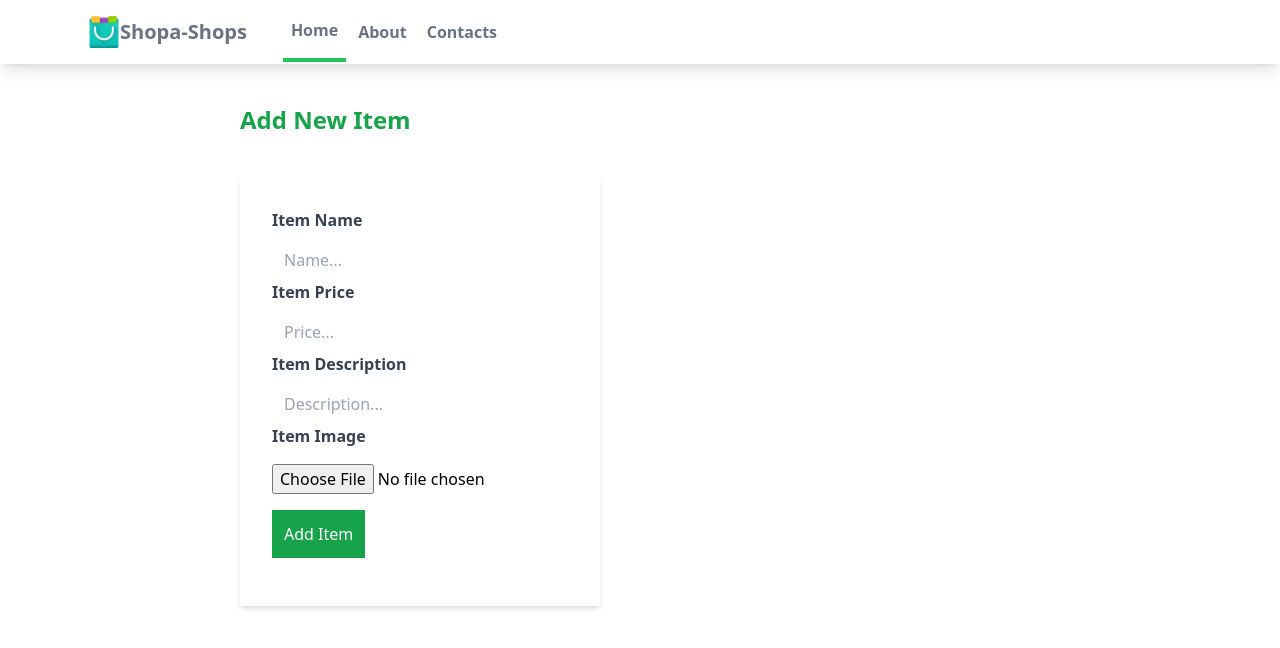
After one commit to yeemaae/django-shop, a Django app: page /myapp/additem/ in a window 1280 px wide. The commit adds this page. Shown: the top 648 px of the page. Run offline with Django 5.2, Linux system fonts and the light colour scheme.

Commit message:
created additem.html

```diff
--- a/mysite/myapp/static/myapp/styles.css
+++ b/mysite/myapp/static/myapp/styles.css
@@ -548,6 +548,10 @@ video {
   position: static;
 }
 
+.m-10 {
+  margin: 2.5rem;
+}
+
 .mx-auto {
   margin-left: auto;
   margin-right: auto;
@@ -555,6 +559,10 @@ video {
 
 .mb-2 {
   margin-bottom: 0.5rem;
+}
+
+.ml-10 {
+  margin-left: 2.5rem;
 }
 
 .mt-10 {
@@ -569,8 +577,20 @@ video {
   margin-top: 1.25rem;
 }
 
-.ml-10 {
-  margin-left: 2.5rem;
+.ml-\[200px\] {
+  margin-left: 200px;
+}
+
+.mb-4 {
+  margin-bottom: 1rem;
+}
+
+.mr-10 {
+  margin-right: 2.5rem;
+}
+
+.mt-4 {
+  margin-top: 1rem;
 }
 
 .block {
@@ -589,8 +609,16 @@ video {
   height: 2rem;
 }
 
-.h-\[400px\] {
-  height: 400px;
+.h-full {
+  height: 100%;
+}
+
+.w-1\/3 {
+  width: 33.333333%;
+}
+
+.w-2\/3 {
+  width: 66.666667%;
 }
 
 .w-8 {
@@ -599,18 +627,6 @@ video {
 
 .w-full {
   width: 100%;
-}
-
-.w-1\/2 {
-  width: 50%;
-}
-
-.w-1\/3 {
-  width: 33.333333%;
-}
-
-.w-2\/3 {
-  width: 66.666667%;
 }
 
 .max-w-6xl {
@@ -671,8 +687,17 @@ video {
   background-color: rgb(255 255 255 / var(--tw-bg-opacity));
 }
 
+.bg-green-600 {
+  --tw-bg-opacity: 1;
+  background-color: rgb(22 163 74 / var(--tw-bg-opacity));
+}
+
 .p-10 {
   padding: 2.5rem;
+}
+
+.p-3 {
+  padding: 0.75rem;
 }
 
 .px-2 {
@@ -685,14 +710,49 @@ video {
   padding-right: 1rem;
 }
 
+.px-6 {
+  padding-left: 1.5rem;
+  padding-right: 1.5rem;
+}
+
 .py-4 {
   padding-top: 1rem;
   padding-bottom: 1rem;
 }
 
-.px-6 {
-  padding-left: 1.5rem;
-  padding-right: 1.5rem;
+.px-8 {
+  padding-left: 2rem;
+  padding-right: 2rem;
+}
+
+.py-8 {
+  padding-top: 2rem;
+  padding-bottom: 2rem;
+}
+
+.py-2 {
+  padding-top: 0.5rem;
+  padding-bottom: 0.5rem;
+}
+
+.px-3 {
+  padding-left: 0.75rem;
+  padding-right: 0.75rem;
+}
+
+.text-4xl {
+  font-size: 2.25rem;
+  line-height: 2.5rem;
+}
+
+.text-base {
+  font-size: 1rem;
+  line-height: 1.5rem;
+}
+
+.text-lg {
+  font-size: 1.125rem;
+  line-height: 1.75rem;
 }
 
 .text-xl {
@@ -700,23 +760,9 @@ video {
   line-height: 1.75rem;
 }
 
-.text-lg {
-  font-size: 1.125rem;
-  line-height: 1.75rem;
-}
-
-.text-base {
-  font-size: 1rem;
-  line-height: 1.5rem;
-}
-
-.text-4xl {
-  font-size: 2.25rem;
-  line-height: 2.5rem;
-}
-
-.font-semibold {
-  font-weight: 600;
+.text-2xl {
+  font-size: 1.5rem;
+  line-height: 2rem;
 }
 
 .font-bold {
@@ -727,14 +773,18 @@ video {
   font-weight: 800;
 }
 
+.font-semibold {
+  font-weight: 600;
+}
+
 .text-gray-500 {
   --tw-text-opacity: 1;
   color: rgb(107 114 128 / var(--tw-text-opacity));
 }
 
-.text-green-500 {
+.text-gray-600 {
   --tw-text-opacity: 1;
-  color: rgb(34 197 94 / var(--tw-text-opacity));
+  color: rgb(75 85 99 / var(--tw-text-opacity));
 }
 
 .text-gray-700 {
@@ -747,19 +797,30 @@ video {
   color: rgb(17 24 39 / var(--tw-text-opacity));
 }
 
-.text-green-400 {
+.text-green-500 {
   --tw-text-opacity: 1;
-  color: rgb(74 222 128 / var(--tw-text-opacity));
+  color: rgb(34 197 94 / var(--tw-text-opacity));
 }
 
-.text-gray-600 {
+.text-green-600 {
   --tw-text-opacity: 1;
-  color: rgb(75 85 99 / var(--tw-text-opacity));
+  color: rgb(22 163 74 / var(--tw-text-opacity));
+}
+
+.text-white {
+  --tw-text-opacity: 1;
+  color: rgb(255 255 255 / var(--tw-text-opacity));
 }
 
 .shadow-lg {
   --tw-shadow: 0 10px 15px -3px rgb(0 0 0 / 0.1), 0 4px 6px -4px rgb(0 0 0 / 0.1);
   --tw-shadow-colored: 0 10px 15px -3px var(--tw-shadow-color), 0 4px 6px -4px var(--tw-shadow-color);
+  box-shadow: var(--tw-ring-offset-shadow, 0 0 #0000), var(--tw-ring-shadow, 0 0 #0000), var(--tw-shadow);
+}
+
+.shadow-md {
+  --tw-shadow: 0 4px 6px -1px rgb(0 0 0 / 0.1), 0 2px 4px -2px rgb(0 0 0 / 0.1);
+  --tw-shadow-colored: 0 4px 6px -1px var(--tw-shadow-color), 0 2px 4px -2px var(--tw-shadow-color);
   box-shadow: var(--tw-ring-offset-shadow, 0 0 #0000), var(--tw-ring-shadow, 0 0 #0000), var(--tw-shadow);
 }
 
@@ -810,16 +871,8 @@ video {
     margin-top: 4rem;
   }
 
-  .md\:mt-6 {
-    margin-top: 1.5rem;
-  }
-
   .md\:mt-5 {
     margin-top: 1.25rem;
-  }
-
-  .md\:grid-cols-3 {
-    grid-template-columns: repeat(3, minmax(0, 1fr));
   }
 
   .md\:grid-cols-2 {
@@ -851,10 +904,6 @@ video {
     grid-template-columns: repeat(3, minmax(0, 1fr));
   }
 
-  .lg\:grid-cols-4 {
-    grid-template-columns: repeat(4, minmax(0, 1fr));
-  }
-
   .lg\:px-8 {
     padding-left: 2rem;
     padding-right: 2rem;
--- /dev/null
+++ b/mysite/myapp/templates/myapp/additem.html
@@ -0,0 +1,22 @@
+{% extends "myapp/base.html" %}
+
+
+{% block content %}
+<div class="ml-[200px]">
+    <h1 class="text-2xl m-10 font-bold text-green-600">Add New Item</h1>
+    <form class="w-1/3 bg-white shadow-md m-10 px-8 py-8" method="POST" enctype="multipart/form-data">
+        {% csrf_token %}
+        <div class="mb-4">
+            <label class="block text-gray-700 text-md font-bold mb-2" for="name">Item Name</label>
+            <input class="shadow-appearance-none border-rounded py-2 px-3 mr-10 text-gray-700" type="text" placeholder="Name..." name="name" id="name">
+            <label class="block text-gray-700 text-md font-bold mb-2" for="price">Item Price</label>
+            <input class="shadow-appearance-none border-rounded py-2 px-3 mr-10 text-gray-700" type="number" placeholder="Price..." name="price" id="price">
+            <label class="block text-gray-700 text-md font-bold mb-2" for="description">Item Description</label>
+            <input class="shadow-appearance-none border-rounded py-2 px-3 mr-10 text-gray-700" type="text" placeholder="Description..." name="description" id="description">
+            <label class="block text-gray-700 text-md font-bold mb-2" for="upload">Item Image</label>
+            <input class="block mt-4" type="file" accept="image/*" name="upload" id="upload">
+            <button class="block bg-green-600 text-white p-3 mt-4" type="submit" name="add_item" value="add_item" >Add Item</button>
+        </div>
+    </form>
+</div>
+{% endblock content %}
--- a/mysite/myapp/templates/myapp/index.html
+++ b/mysite/myapp/templates/myapp/index.html
@@ -1,4 +1,6 @@
 {% extends "myapp/base.html" %}
+{% load humanize %}
+
 {% block content %}
 <main class="mt-10 mx-auto max-w-7xl px-4 sm:mt-12 sm:px-6 md:mt-16 lg:mt-20 lg:px-8 xl:mt-28">
     <div class="sm:text-center lg:text-left">
@@ -12,10 +14,10 @@
     {% for item in items %}
     <a href="{% url 'myapp:detail' item.id %}">
         <div class="rounded overflow-hidden shadow-lg ">
-            <img class="w-full h-[400px]" src="{{ item.image.url }}" alt="">
+            <img class="w-full h-full" src="{{ item.image.url }}" alt="">
             <div class="px-6 py-4">
                 <p class="font-bold text-lg mb-2">{{ item.name }}</p>
-                <p class="font-bold text-lg text-green-500 mb-2">${{ item.price }}</p>
+                <p class="font-bold text-lg text-green-500 mb-2">${{ item.price | intcomma }}</p>
                 <p class="text-gray-700 text-base">{{ item.description }}</p>
             </div>
         </div>
--- a/mysite/myapp/urls.py
+++ b/mysite/myapp/urls.py
@@ -7,4 +7,5 @@ urlpatterns = [
     path('', views.index),
 
     path('<int:id>/', views.indexItem, name="detail"),
+    path('additem/', views.add_item, name="add_item"),
 ]
--- a/mysite/myapp/views.py
+++ b/mysite/myapp/views.py
@@ -17,3 +17,15 @@ def indexItem(request, id):
         "item": item
     }
     return render(request, "myapp/detail.html", context=context)
+
+
+def add_item(request):
+    if request.method == "POST":
+        name = request.POST.get("name")
+        price = request.POST.get("price")
+        description = request.POST.get("description")
+        image = request.FILES["upload"]
+        item = Product(name=name, price=price, description=description, image=image)
+        item.save()
+
+    return render(request, "myapp/additem.html")
```
Also changed, not shown: mysite/db.sqlite3, mysite/media/images/4c2d5d30-cff0-4019-9b1b-956cb23cf49a_xfZyaJ3.jpg (added), mysite/media/images/image_2024-02-07_11-19-54.png (added), mysite/media/images/photo_2024-02-06_23-51-37.jpg (added), mysite/media/images/photo_2024-02-06_23-51-43.jpg (added).
